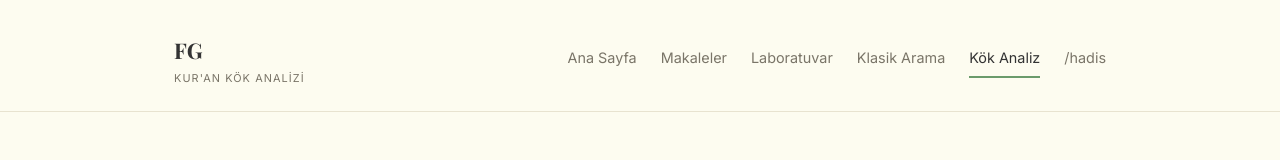
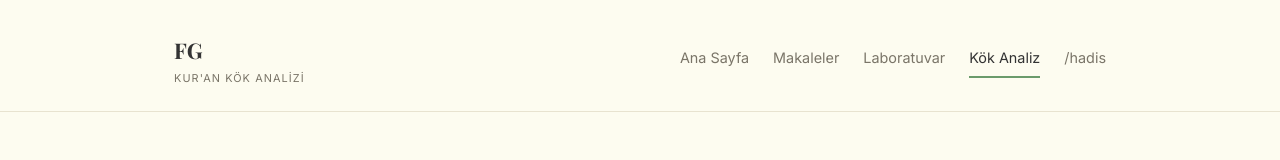
Before and after one commit to drFurkanGuven/FurkanLab, a website: page kuran-analiz-v2/index.html in a window 1280 px wide. Shown: the top 160 px of the page. Drawn offline with nearby package versions, Linux system fonts and the light colour scheme.

Commit message:
Update index.html
Kök analiz sayfasındaki 404 veren link kaldırıldı.

```diff
--- a/kuran-analiz-v2/index.html
+++ b/kuran-analiz-v2/index.html
@@ -27,7 +27,6 @@
           <a href="/">Ana Sayfa</a>
           <a href="/makaleler.html">Makaleler</a>
           <a href="/laboratuvar.html">Laboratuvar</a>
-          <a href="/kuran-analiz/">Klasik Arama</a>
           <a href="/kuran-analiz-v2/" class="active">Kök Analiz</a>
           <a href="/hadis-arama.html">/hadis</a>
         </nav>
```
